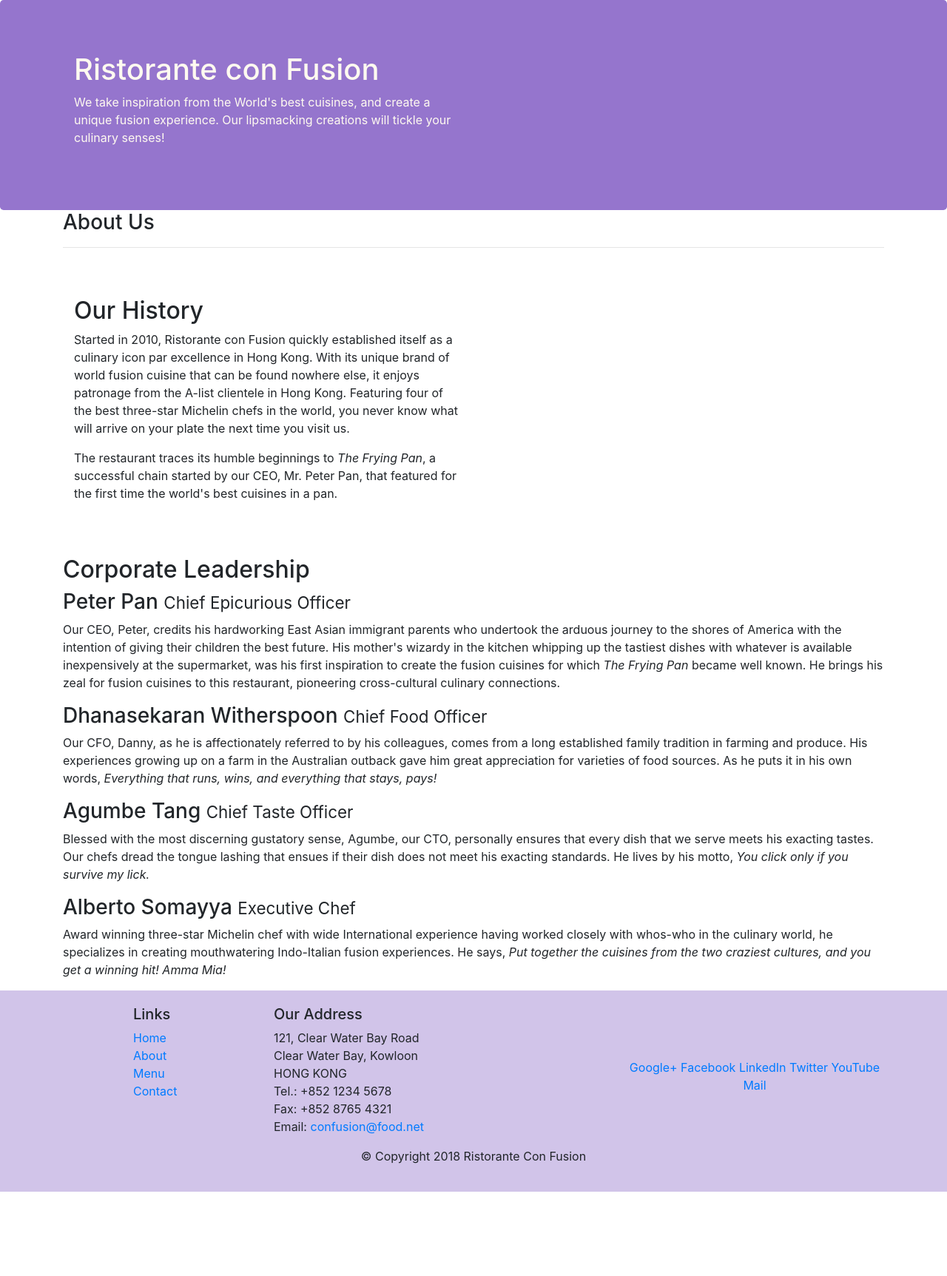
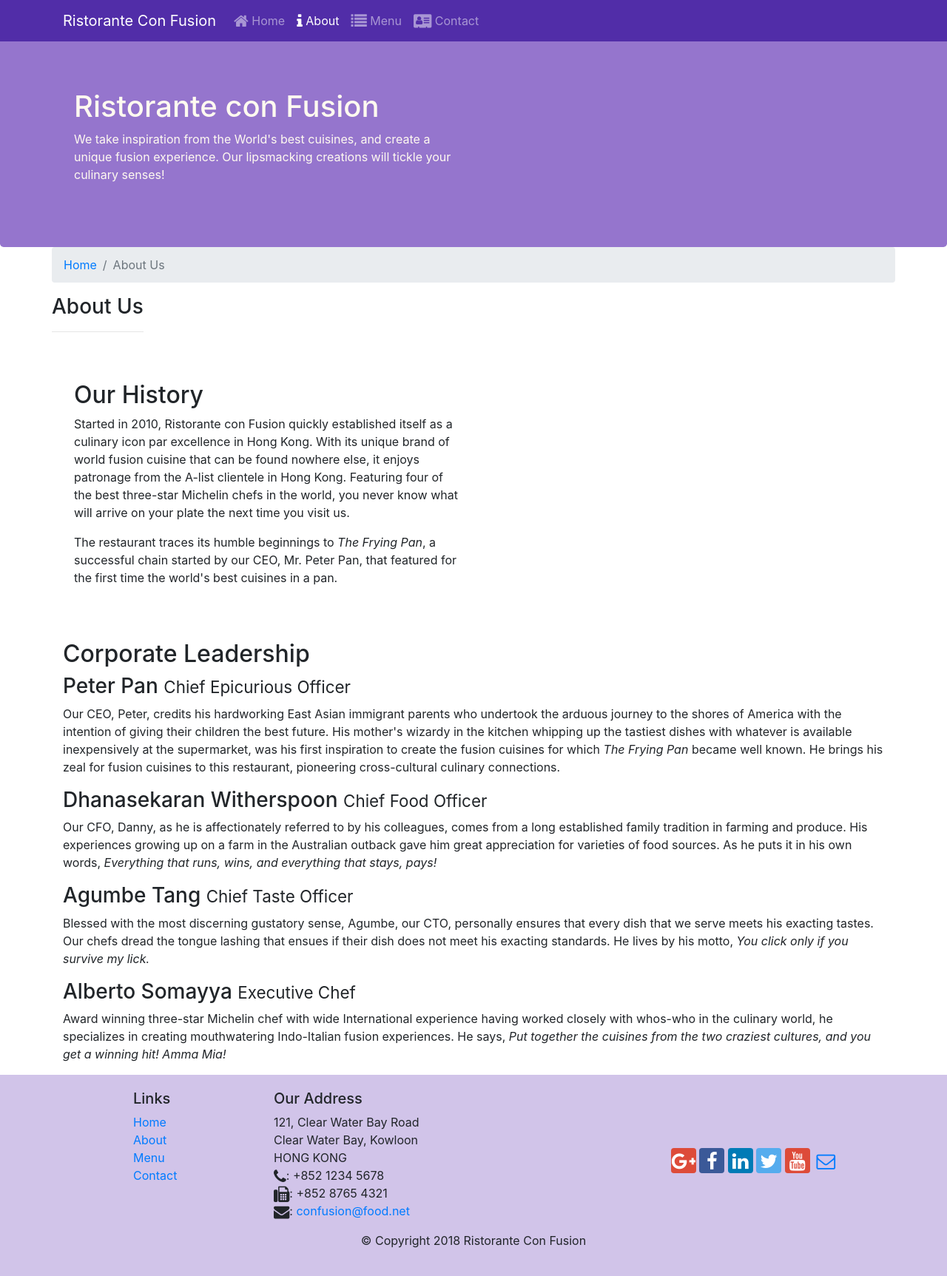
Before and after one commit to rokeya160210/conFusion, a website: page aboutus.html in a window 1280 px wide. Shown: the whole page at 74% size. Before the commit the page ends 1611 px from the top, so only its background shows below. Drawn offline with nearby package versions, Linux system fonts and the light colour scheme.

Commit message:
icon -font

```diff
--- a/aboutus.html
+++ b/aboutus.html
@@ -8,6 +8,8 @@
     <meta http-equiv="x-ua-compatible" content="ie=edge">
 
     <!-- Bootstrap CSS -->
+    <link rel="stylesheet" href="node_modules/font-awesome/css/font-awesome.min.css">
+    <link rel="stylesheet" href="node_modules/bootstrap-social/bootstrap-social.css">
     <link rel="stylesheet" href="node_modules/bootstrap/dist/css/bootstrap.min.css">
    <link rel="stylesheet" href="css/style.css">
 
@@ -16,7 +18,24 @@
 </head>
 
 <body>
+    <nav class="navbar navbar-dark navbar-expand-sm fixed-top">
+        <div class="container">
+            <button class="navbar-toggler" type="button" data-toggle="collapse" data-target="#Navbar">
+                <span class="navbar-toggler-icon"></span>
+            </button>
 
+           <a class="navbar-brand" href="./index.html">Ristorante Con Fusion</a>
+           <div class="collapse navbar-collapse" id="Navbar">
+            <ul class="navbar-nav mr-auto">
+                <li class="nav-item "><a class="nav-link" href="#"><span class="fa fa-home fa-lg"></span> Home</a></li>
+                <li class="nav-item active"><a class="nav-link" href="./aboutus.html"><span class="fa fa-info fa-lg"></span> About</a></li>
+                <li class="nav-item"><a class="nav-link" href="#"><span class="fa fa-list fa-lg"></span> Menu</a></li>
+                <li class="nav-item"><a class="nav-link" href="#"><span class="fa fa-address-card fa-lg"></span> Contact</a></li>
+                </ul>
+        </div>
+
+        </div>
+    </nav>
     <header class="jumbotron">
         <div class="container">
             <div class="row row-header">
@@ -30,8 +49,13 @@
         </div>
     </header>
 
+
     <div class="container">
-        <div>
+        <div class="row">
+            <ol class="col-12 breadcrumb">
+                <li class="breadcrumb-item"><a href="./index.html">Home</a></li>
+                <li class="breadcrumb-item active">About Us</li>
+            </ol>
             <div >
                <h3>About Us</h3>
                <hr>
@@ -71,8 +95,8 @@
                 <div class="col-4 offset-1 col-sm-2">
                     <h5>Links</h5>
                     <ul class="list-unstyled">
-                        <li><a href="#">Home</a></li>
-                        <li><a href="#">About</a></li>
+                        <li><a href="./index.html">Home</a></li>
+                        <li><a href="./aboutus.html">About</a></li>
                         <li><a href="#">Menu</a></li>
                         <li><a href="#">Contact</a></li>
                     </ul>
@@ -83,20 +107,22 @@
 		              121, Clear Water Bay Road<br>
 		              Clear Water Bay, Kowloon<br>
 		              HONG KONG<br>
-		              Tel.: +852 1234 5678<br>
-		              Fax: +852 8765 4321<br>
-		              Email: <a href="mailto:confusion@food.net">confusion@food.net</a>
-		           </address>
+                      <i class="fa fa-phone fa-lg"></i>: +852 1234 5678<br>
+                      <i class="fa fa-fax fa-lg"></i>: +852 8765 4321<br>
+                      <i class="fa fa-envelope fa-lg"></i>:
+                      <a href="mailto:confusion@food.net">confusion@food.net</a>
+ </address>
                 </div>
                 <div class="col-12 col-sm-4 align-self-center">
                     <div class="text-center">
-                        <a href="http://google.com/+">Google+</a>
-                        <a href="http://www.facebook.com/profile.php?id=">Facebook</a>
-                        <a href="http://www.linkedin.com/in/">LinkedIn</a>
-                        <a href="http://twitter.com/">Twitter</a>
-                        <a href="http://youtube.com/">YouTube</a>
-                        <a href="mailto:">Mail</a>
+                        <a class="btn btn-social-icon btn-google" href="http://google.com/+"><i class="fa fa-google-plus"></i></a>
+                        <a class="btn btn-social-icon btn-facebook" href="http://www.facebook.com/profile.php?id="><i class="fa fa-facebook"></i></a>
+                        <a class="btn btn-social-icon btn-linkedin" href="http://www.linkedin.com/in/"><i class="fa fa-linkedin"></i></a>
+                        <a class="btn btn-social-icon btn-twitter" href="http://twitter.com/"><i class="fa fa-twitter"></i></a>
+                        <a class="btn btn-social-icon btn-google" href="http://youtube.com/"><i class="fa fa-youtube"></i></a>
+                        <a class="btn btn-social-icon" href="mailto:"><i class="fa fa-envelope-o"></i></a>
                     </div>
+
                 </div>
            </div>
            <div class="row justify-content-center">
--- a/css/style.css
+++ b/css/style.css
@@ -31,3 +31,11 @@
     margin: 0px;
     color: #0f0f0f;
 }
+body{
+    padding:50px 0px 0px 0px;
+    z-index:0;
+}
+
+.navbar-dark {
+     background-color: #512DA8;
+}
--- a/package.json
+++ b/package.json
@@ -15,6 +15,8 @@
   },
   "dependencies": {
     "bootstrap": "^4.0.0",
+    "bootstrap-social": "^5.1.1",
+    "font-awesome": "^4.7.0",
     "jquery": "^3.3.1",
     "popper.js": "^1.12.9"
   }
```
Also changed, not shown: index.html (+15 -2 lines), 1 other file.
